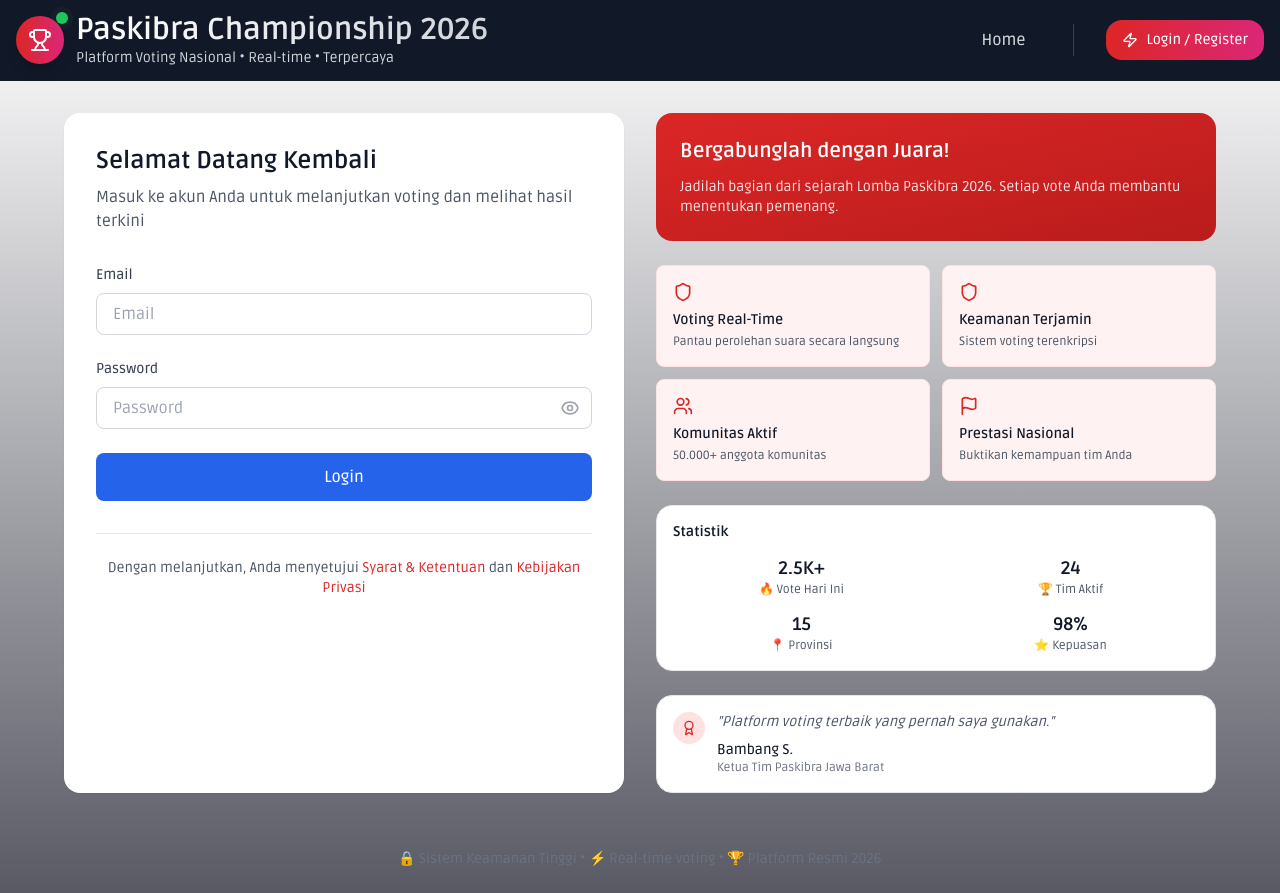
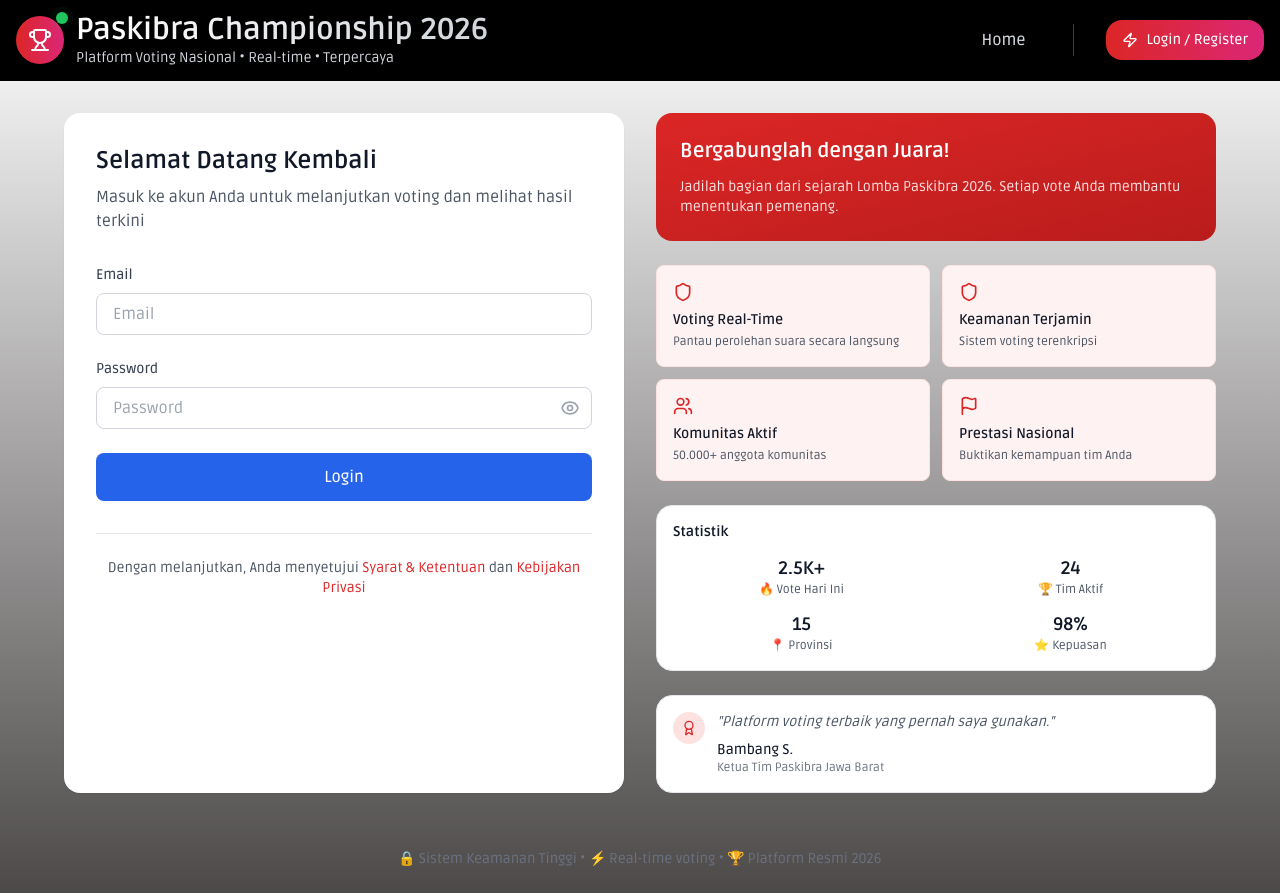
Before and after one commit to sobadanuwahab/frontend-platform-event, a React (Vite) app: page /auth/login in a window 1280 px wide. Built offline with nearby package versions, Linux system fonts and the light colour scheme.

Commit message:
perbaikan layout theme dark & components admin

```diff
--- a/src/components/Layout/Header.jsx
+++ b/src/components/Layout/Header.jsx
@@ -125,7 +125,7 @@ const Header = () => {
   // Jika masih loading, tampilkan header sederhana
   if (loading) {
     return (
-      <header className="sticky top-0 z-50 bg-gray-900 border-b border-gray-800">
+      <header className="sticky top-0 z-50 bg-black border-b border-black">
         <div className="container mx-auto px-3 sm:px-4">
           <div className="flex items-center justify-between py-3">
             <div className="flex items-center space-x-2 sm:space-x-3">
@@ -158,8 +158,8 @@ const Header = () => {
       <header
         className={`
           sticky top-0 z-50 transition-all duration-300 w-full
-          bg-gray-900
-          ${scrolled ? "bg-gray-900/95 backdrop-blur-md border-b border-gray-800" : "border-b border-gray-900"}
+          bg-black
+          ${scrolled ? "bg-black backdrop-blur-md border-b border-black" : "border-b border-black"}
         `}
       >
         <div className="container mx-auto px-4">
--- a/src/components/Layout/Layout.jsx
+++ b/src/components/Layout/Layout.jsx
@@ -60,18 +60,8 @@ const Layout = () => {
   };
 
   return (
-    <div className="min-h-screen flex flex-col bg-gradient-to-br from-gray-900 via-black to-gray-900">
+    <div className="min-h-screen flex flex-col bg-gradient-to-br from-black via-black to-black">
       {/* Background decorative elements - DI BAWAH header */}
-      <div className="fixed inset-0 overflow-hidden pointer-events-none -z-50">
-        {/* Red glow effect */}
-        <div className="absolute top-1/4 left-1/4 w-96 h-96 bg-gradient-to-r from-red-600/10 to-pink-600/10 rounded-full blur-3xl"></div>
-        {/* Purple glow effect */}
-        <div className="absolute bottom-1/4 right-1/4 w-96 h-96 bg-gradient-to-r from-purple-600/10 to-blue-600/10 rounded-full blur-3xl"></div>
-        {/* Yellow/orange glow effect */}
-        <div className="absolute top-3/4 left-1/3 w-64 h-64 bg-gradient-to-r from-yellow-600/5 to-orange-600/5 rounded-full blur-3xl"></div>
-        {/* Grid pattern overlay */}
-        <div className="absolute inset-0 opacity-5 grid-pattern"></div>
-      </div>
 
       {/* Loading Overlay */}
       <AnimatePresence>
--- a/src/index.css
+++ b/src/index.css
@@ -23,7 +23,7 @@
   }
 
   body {
-    @apply bg-gray-900 text-gray-100; /* Changed to dark theme */
+    @apply bg-black text-gray-100; /* Changed to dark theme */
     font-family: var(--font-sans);
   }
 
--- a/src/pages/Home.jsx
+++ b/src/pages/Home.jsx
@@ -434,7 +434,7 @@ const Home = () => {
         onMouseLeave={() => setIsHovering(false)}
       >
         {/* Glow Effect */}
-        <div className="absolute inset-0 bg-gradient-to-r from-red-900/20 via-purple-900/20 to-blue-900/20 blur-3xl opacity-50 rounded-2xl" />
+        <div className="absolute inset-0 bg-gradient-to-r blur-3xl opacity-50 rounded-2xl" />
 
         {/* Slider Container */}
         <div className="relative h-[65vh] md:h-[70vh] lg:h-[75vh] rounded-2xl overflow-hidden shadow-2xl">
```
